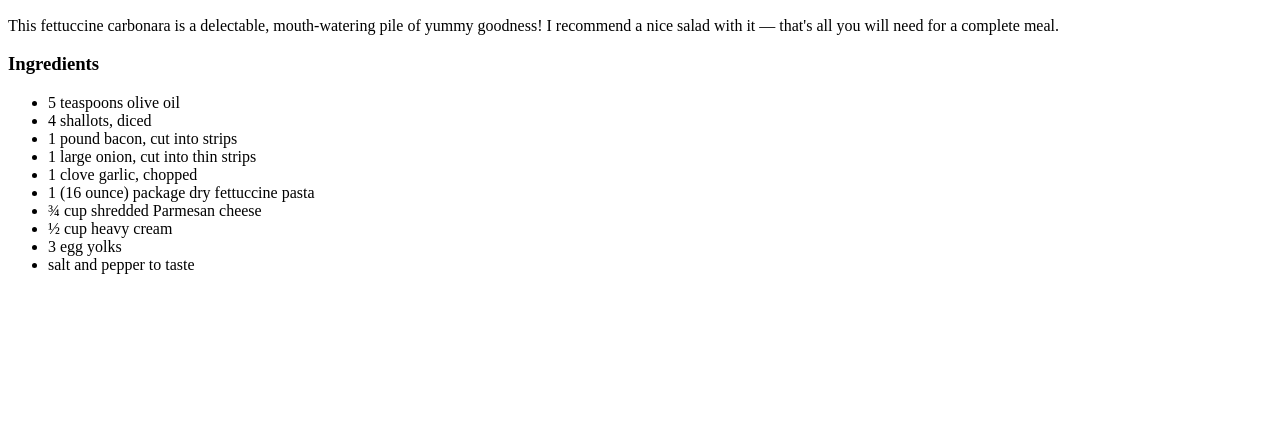
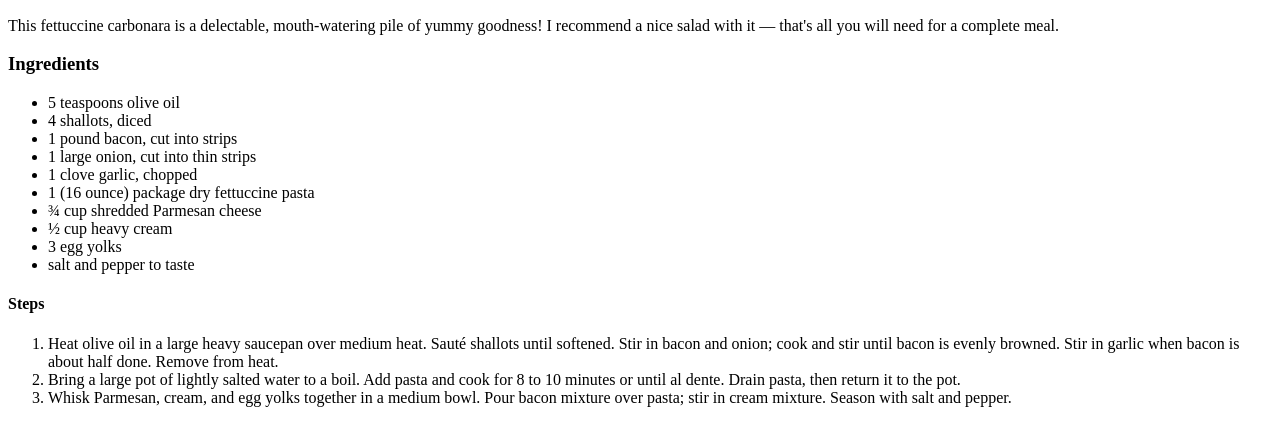
Before and after one commit to Harlaus8/odin-recipes, a plain HTML site: page recipes/fettuccine-carbonara.html in a window 1280 px wide. Shown: the part 434-857 px from the top of the page. Before the commit the page ends 800 px from the top, so only its background shows below. Drawn offline with Linux system fonts and the light colour scheme.

Commit message:
Made a list of steps

```diff
--- a/recipes/fettuccine-carbonara.html
+++ b/recipes/fettuccine-carbonara.html
@@ -24,5 +24,11 @@
     <li>3 egg yolks</li>
     <li>salt and pepper to taste</li>
 </ul>
+<h4>Steps</h4>
+<ol>
+    <li>Heat olive oil in a large heavy saucepan over medium heat. Sauté shallots until softened. Stir in bacon and onion; cook and stir until bacon is evenly browned. Stir in garlic when bacon is about half done. Remove from heat.</li>
+    <li>Bring a large pot of lightly salted water to a boil. Add pasta and cook for 8 to 10 minutes or until al dente. Drain pasta, then return it to the pot.</li>
+    <li>Whisk Parmesan, cream, and egg yolks together in a medium bowl. Pour bacon mixture over pasta; stir in cream mixture. Season with salt and pepper.</li>
+</ol>
 </body>
 </html>
```
